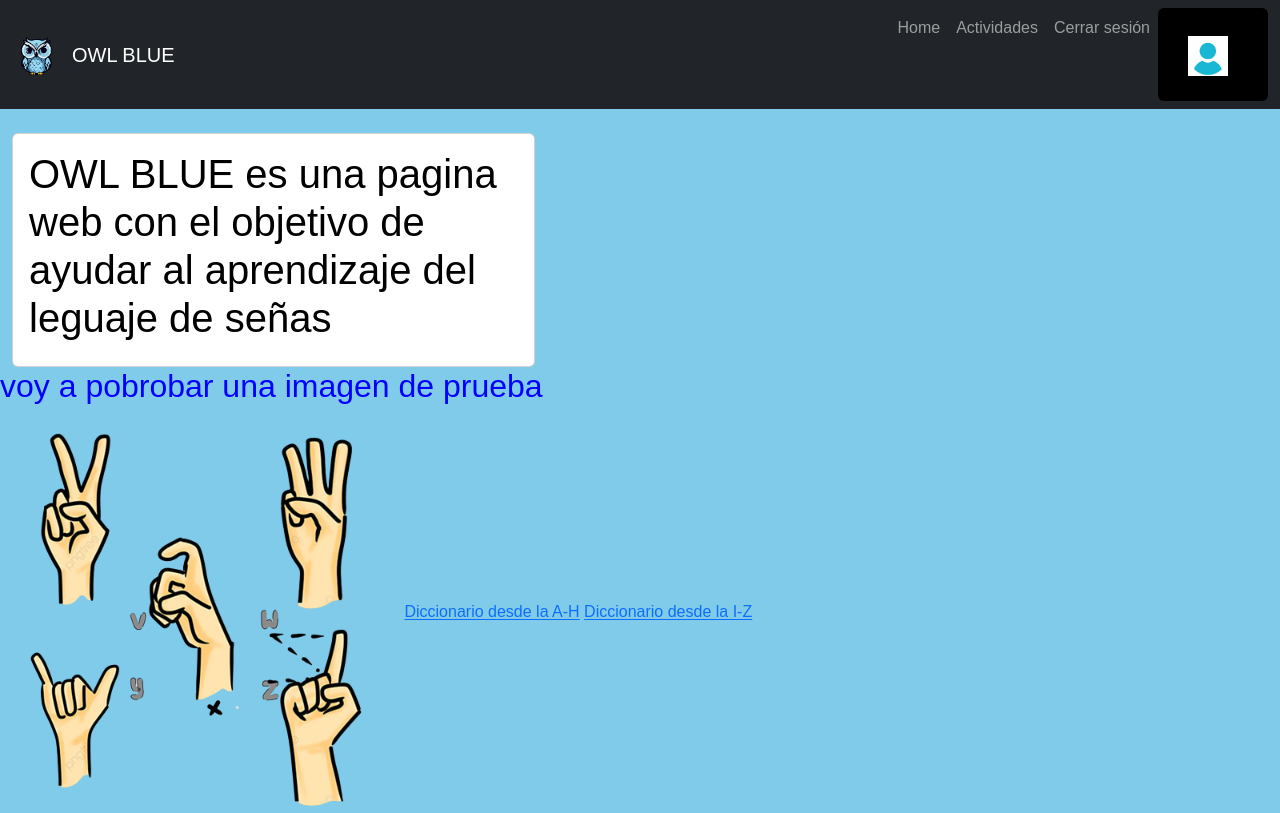
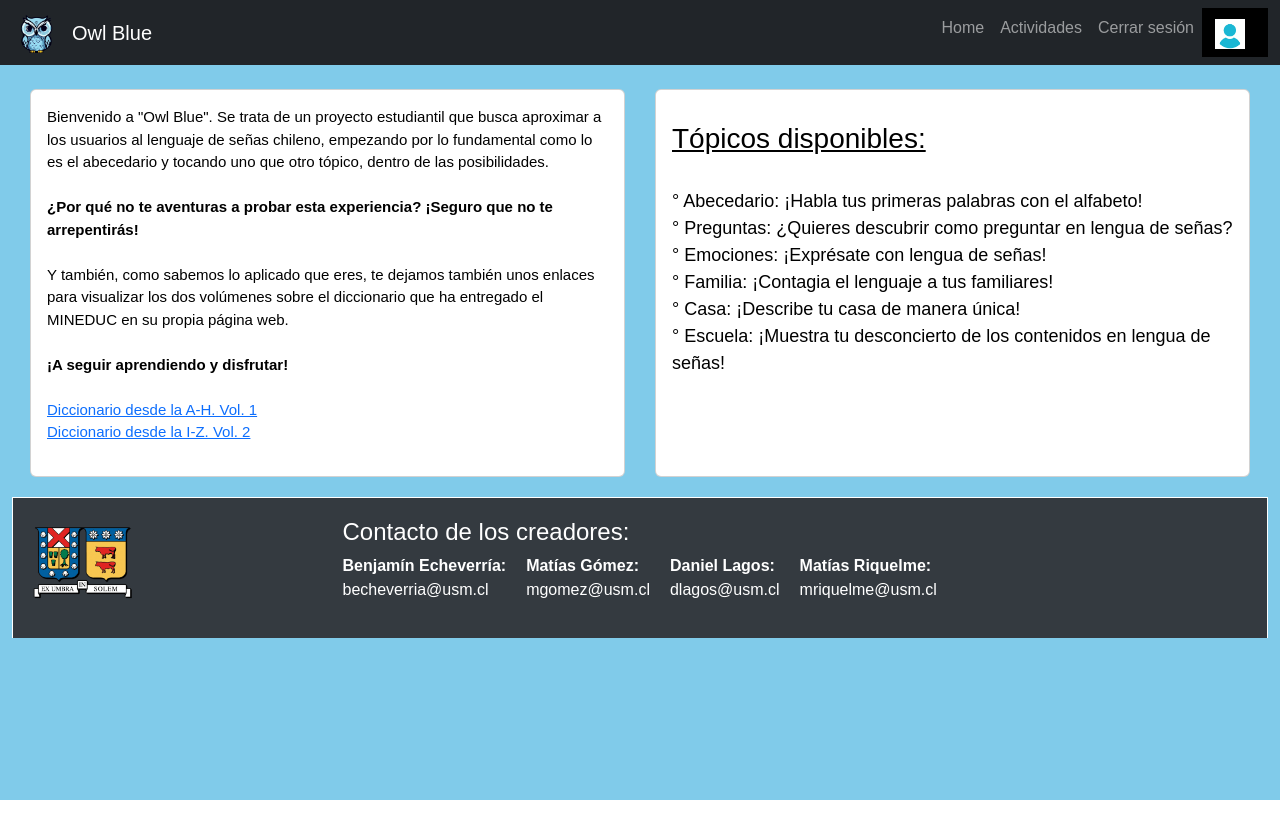
Before and after one commit to bumm1y/Owl_Blue, a Django app: page / in a window 1280 px wide. Run offline with Django 4.2, Linux system fonts and the light colour scheme; the visitor is signed in with stand-in values (Sample User, id 1); some web fonts are replaced.

Commit message:
--> Diseño Home <-- ° Se afianzó aún más el diseño de la vista principal, agregando dos contenedores con información relevante y un "layout" con información de contacto.

```diff
--- a/Owl_Blue/owl_blue_app/templates/owl_blue_app/base.html
+++ b/Owl_Blue/owl_blue_app/templates/owl_blue_app/base.html
@@ -17,7 +17,7 @@
         <nav class="navbar navbar-expand-lg bg-dark navbar-dark">
             <div class="container-fluid">
                 <img src="{% static 'img/owlblue_icon.png' %}" alt="Logo" width="40" height="40" class="d-inline-block align-text-top custom-logo" >
-                <a class="navbar-brand" href="#">OWL BLUE</a>
+                <a class="navbar-brand" href="#">Owl Blue</a>
                 <button class="navbar-toggler" type="button" data-bs-toggle="collapse" data-bs-target="#navbarNav" aria-controls="navbarNav" aria-expanded="false" aria-label="Toggle navigation">
                     <span class="navbar-toggler-icon"></span>
                 </button>
@@ -33,8 +33,10 @@
                             <li class="nav-item">
                                 <a class="nav-link" href="/logout">Cerrar sesión</a>
                             </li>
-                            <li class="nav-item card card-body black">
-                                <a class="nav-link" href="/myaccount"><img src="{% static 'img/defaultuser.png' %}" alt="Logo" width="40" height="40" class="d-inline-block align-text-top custom-logo"></a>
+                            <li class="nav-item">
+                                <div class="black custom-card">
+                                    <a class="nav-link" href="/myaccount"><img src="{% static 'img/defaultuser.png' %}" alt="Logo" width="30" height="30" class="d-inline-block align-text-top custom-logo"></a>
+                                </div>
                             </li>
                         {% else %}
                             <li class="nav-item">
--- a/Owl_Blue/owl_blue_app/templates/owl_blue_app/index.html
+++ b/Owl_Blue/owl_blue_app/templates/owl_blue_app/index.html
@@ -1,42 +1,53 @@
 {% extends 'owl_blue_app/base.html' %}
 {% load static %}
-
 {% block header %}
-
     <title>Owl Blue | Home</title>
     <link rel="stylesheet" href="{% static 'css/home.css' %}">
     <script src="{% static 'js/index.js' %}"></script> <!-- Mensaje de confirmación en js-->
-
 {% endblock %}
-
 {% block content %}
-
     <!-- Mensaje de confirmación (post-registro) -->
     {% if mensaje_confirmacion %}
     <div id="bienvenida">
-
         {{ mensaje_confirmacion }}
-
     </div>
-
     {% endif %}
-
     <main class="container-fluid">
-
-        <div class="col-md-5 mt-4 card card-body">
-            <h1>OWL BLUE es una pagina web con el objetivo de ayudar al aprendizaje del leguaje de señas </h1>
+        <div class="row">
+            <div class="col-md-5 mt-4 card card-body custom-margin-right custom-margin-left">
+                <p style="font-size: 15px;">Bienvenido a "Owl Blue". Se trata de un proyecto estudiantil que busca aproximar a los usuarios al lenguaje de señas chileno, empezando por lo fundamental como lo es el abecedario y tocando uno que otro tópico, dentro de las posibilidades. <br><br><strong>¿Por qué no te aventuras a probar esta experiencia? ¡Seguro que no te arrepentirás!</strong><br><br>Y también, como sabemos lo aplicado que eres, te dejamos también unos enlaces para visualizar los dos volúmenes sobre el diccionario que ha entregado el MINEDUC en su propia página web. <br><br><strong>¡A seguir aprendiendo y disfrutar!</strong><br><br><a href="https://especial.mineduc.cl/wp-content/uploads/sites/31/2018/07/Diccionario_LSCh_A-H.pdf">Diccionario desde la A-H. Vol. 1</a><br><a href="https://especial.mineduc.cl/wp-content/uploads/sites/31/2018/07/Diccionario_LSCh_I-Z.pdf">Diccionario desde la I-Z. Vol. 2</a></h6></p>
+            </div>
+            <div class="col-md-5 mt-4 card card-body custom-margin-right">
+                    <p><h3 style="text-decoration: underline;">Tópicos disponibles:</h3><br><p style="font-size: 18px;">° Abecedario: ¡Habla tus primeras palabras con el alfabeto!<br>° Preguntas: ¿Quieres descubrir como preguntar en lengua de señas?<br>° Emociones: ¡Exprésate con lengua de señas!<br>° Familia: ¡Contagia el lenguaje a tus familiares!<br>° Casa: ¡Describe tu casa de manera única!<br>° Escuela: ¡Muestra tu desconcierto de los contenidos en lengua de señas!</p></p>
+            </div>
         </div>
-
-    </main class="container-fluid">
-
-
-    <h2 id="PRUEBAA">voy a pobrobar una imagen de prueba</h2>
-
-    <img src="{% static 'img/manos sin fondo.png' %}" width="400"/>
-    <a href="https://especial.mineduc.cl/wp-content/uploads/sites/31/2018/07/Diccionario_LSCh_A-H.pdf">Diccionario desde la A-H</a>
-    <a href="https://especial.mineduc.cl/wp-content/uploads/sites/31/2018/07/Diccionario_LSCh_I-Z.pdf">Diccionario desde la I-Z</a>
-
-
-
-
+        <div class="container-fluid info-contacto mt-0 mb-0 pt-0 pb-0">
+            <div class="row">
+                <div class="col-md-3">
+                    <img src="{% static 'img/usm_logo.png' %}" alt="Logo USM" width="100">
+                </div>
+                <div class="col-md-9">
+                    <h4>Contacto de los creadores:</h4>
+                    <div class="d-flex flex-row">
+                        <div style="margin-right: 20px;">
+                            <strong>Benjamín Echeverría:</strong><br>
+                            <p>becheverria@usm.cl</p>
+                        </div>
+                        <div style="margin-right: 20px;">
+                            <strong>Matías Gómez:</strong><br>
+                            <p>mgomez@usm.cl</p>
+                        </div>
+                        <div style="margin-right: 20px;">
+                            <strong>Daniel Lagos:</strong><br>
+                            <p>dlagos@usm.cl</p>
+                        </div>
+                        <div style="margin-right: 20px;">
+                            <strong>Matías Riquelme:</strong><br>
+                            <p>mriquelme@usm.cl</p>
+                        </div>
+                    </div>
+                </div>
+            </div>
+        </div>
+    </div>
 {% endblock %}
--- a/Owl_Blue/static/css/base.css
+++ b/Owl_Blue/static/css/base.css
@@ -9,8 +9,8 @@ body {
 }
 
 .custom-card {
-    width: 40 !important;
-    height: 40 !important;
+    width: 20 !important;
+    height: 5 !important;
 }
 
 .black {
--- a/Owl_Blue/static/css/home.css
+++ b/Owl_Blue/static/css/home.css
@@ -3,8 +3,21 @@ body {
     color: black;
 }
 
-#PRUEBAA{
+.custom-margin-right {
+    margin-right: 30px !important;
+}
 
-    color: blue;
+.custom-margin-left {
+    margin-left: 30px !important;
+}
 
+.info-contacto {
+    background-color: #343a40 !important;
+    color: white !important;
+    margin-top: 20px !important;
+    padding: 20px !important;
+    margin: 20px 0 !important;
+    border-top: 1px solid !important;
+    border-left: 1px solid !important;
+    border-right: 1px solid !important;
 }
```
Also changed, not shown: Owl_Blue/static/img/manos sin fondo.png (deleted), Owl_Blue/static/img/usm_logo.png (added).
